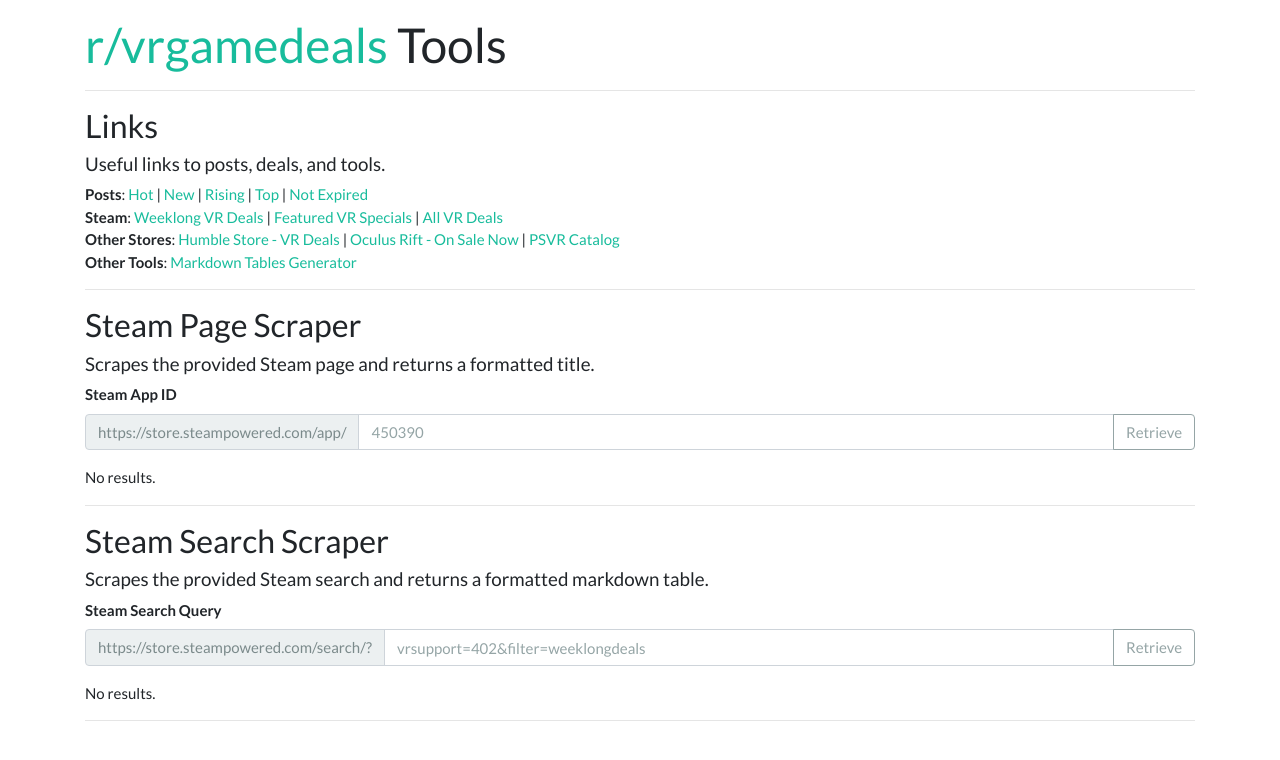
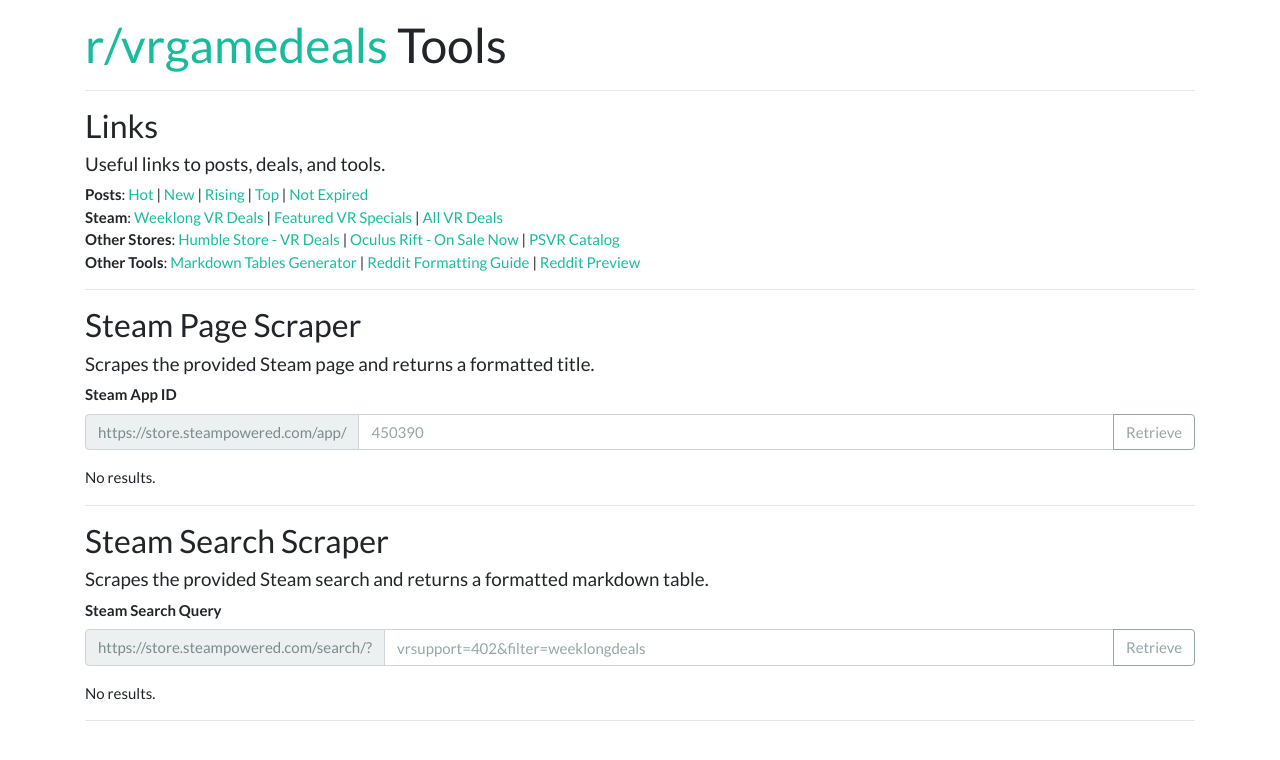
Before and after one commit to KevinNovak/vrgamedeals-Tools, a website: page public/index.html in a window 1280 px wide. Drawn offline with nearby package versions, Linux system fonts and the light colour scheme.

Commit message:
More links

```diff
--- a/public/index.html
+++ b/public/index.html
@@ -109,6 +109,18 @@
               target="_blank"
               >Markdown Tables Generator</a
             >
+            |
+            <a
+              href="https://www.reddit.com/r/HFY/wiki/ref/faq/formatting_guide"
+              target="_blank"
+              >Reddit Formatting Guide</a
+            >
+            |
+            <a
+              href="https://redditpreview.com/"
+              target="_blank"
+              >Reddit Preview</a
+            >
           </div>
 
           <hr />
```
